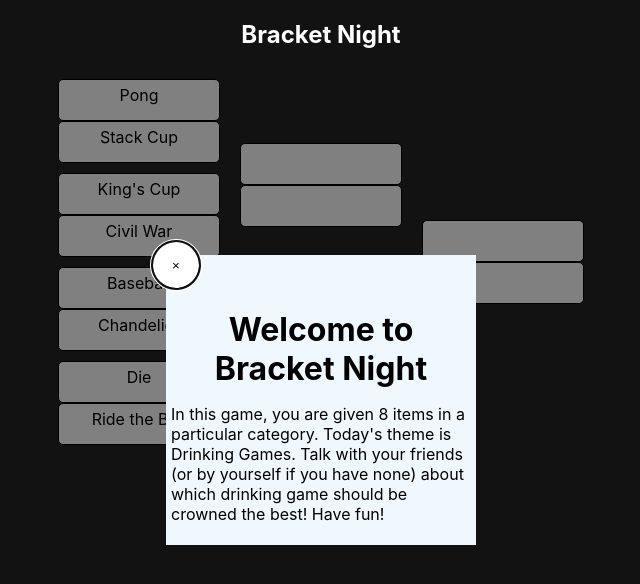
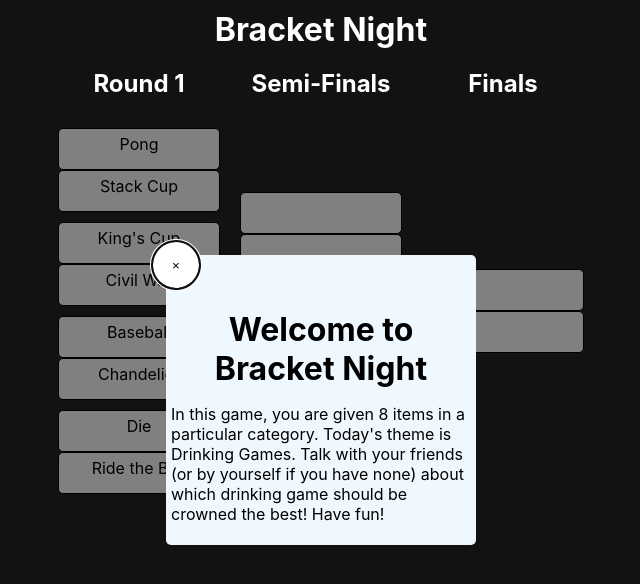
Before and after one commit to agordon611/BracketNight, a React (Create React App) app: page / in a window 1280 px wide. Shown: the top 584 px of the page, without its empty margins (319-959 px from the left). Built offline with nearby package versions, Linux system fonts and the light colour scheme.

Commit message:
Added Headings

```diff
--- a/src/App.css
+++ b/src/App.css
@@ -40,6 +40,7 @@
   height: auto;
   background-color: aliceblue;
   padding: 5px;
+  border-radius: 5px;
 }
 
 h1 {
--- a/src/Components/Bracket.css
+++ b/src/Components/Bracket.css
@@ -20,3 +20,16 @@
     flex-direction: column;
     gap: 50px;
 }
+
+.headings {
+  display: flex;
+  flex-direction: row;
+  align-items: center;
+  justify-content: center;
+  gap: 20px;
+}
+
+.heading {
+  color: white;
+  width: 162px;
+}
--- a/src/Components/Bracket.js
+++ b/src/Components/Bracket.js
@@ -4,6 +4,12 @@ import "./Bracket.css";
 function Bracket() {
     return (
         <>
+        <div className="headings">
+            <h2 className="round1 heading">Round 1</h2>
+            <h2 className="semis heading">Semi-Finals</h2>
+            <h2 className="finals heading">Finals</h2>
+        </div>
+
         <div className="bracket">
             <div className="round1">
                 <Round team={["Pong", "Stack Cup"]} roundNumber={1}></Round>
--- a/src/Components/Navbar.css
+++ b/src/Components/Navbar.css
@@ -2,7 +2,7 @@
     color: white;
 }
 
-h2 span span {
+h1 span span {
     position: relative;
     opacity: 0;
     animation: move-text 1s forwards;
--- a/src/Components/Navbar.js
+++ b/src/Components/Navbar.js
@@ -6,14 +6,14 @@ const Navbar = () => {
     const heading = 'Bracket Night';
 
     return (
-        <h2 className='navbar'>
+        <h1 className='navbar'>
         <span>
             {heading.split("").map(function(char, index){
                 const style = {"animationDelay": (0.5 + index / 10) + "s"};
                 return <span key={index} style={style}>{char}</span>;
             })}
         </span>
-        </h2>
+        </h1>
     );
 };
 
--- a/src/index.css
+++ b/src/index.css
@@ -6,6 +6,7 @@ body {
   -webkit-font-smoothing: antialiased;
   -moz-osx-font-smoothing: grayscale;
   background-color: #121213;
+  margin-top: 10px;
 }
 
 code {
```
